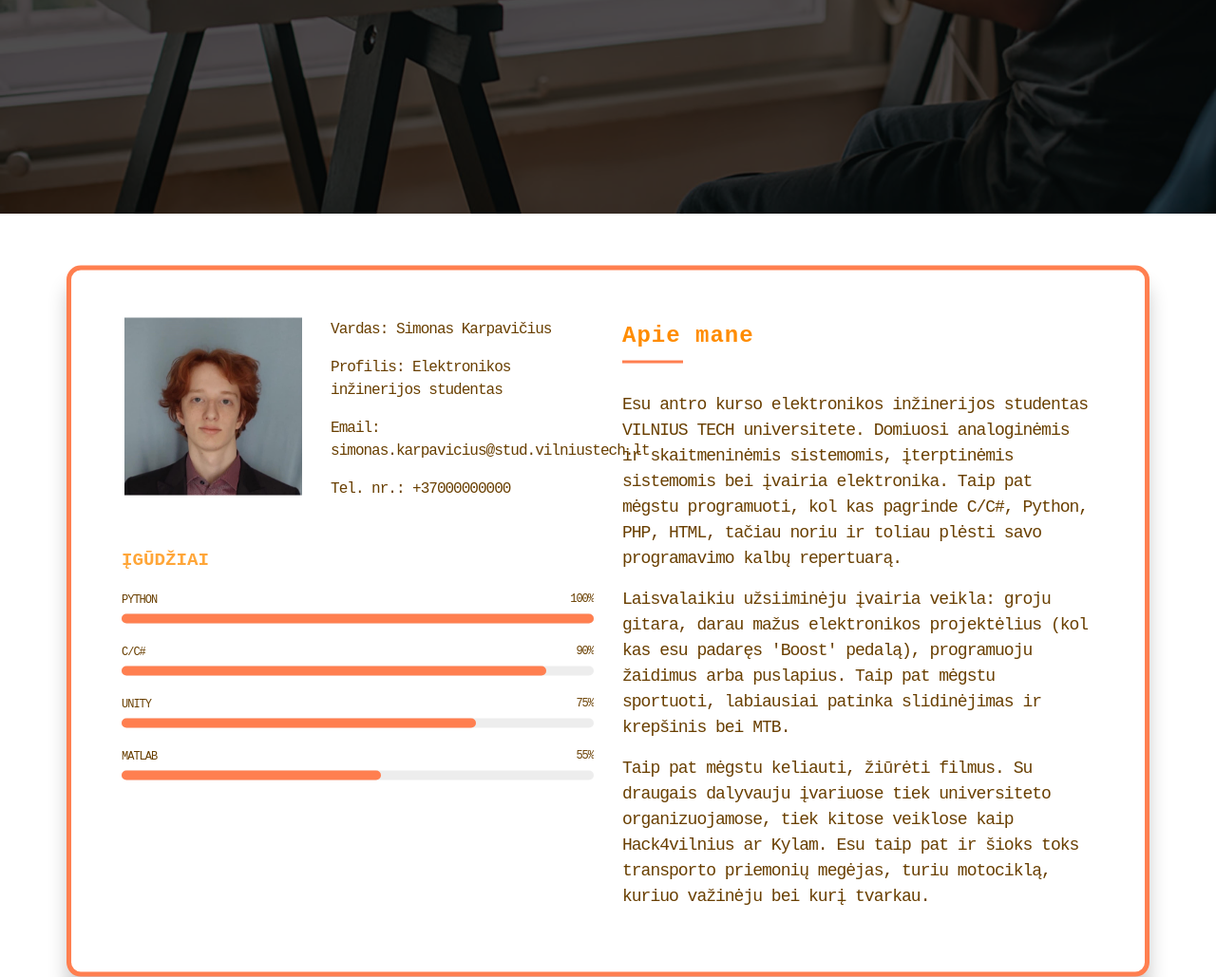
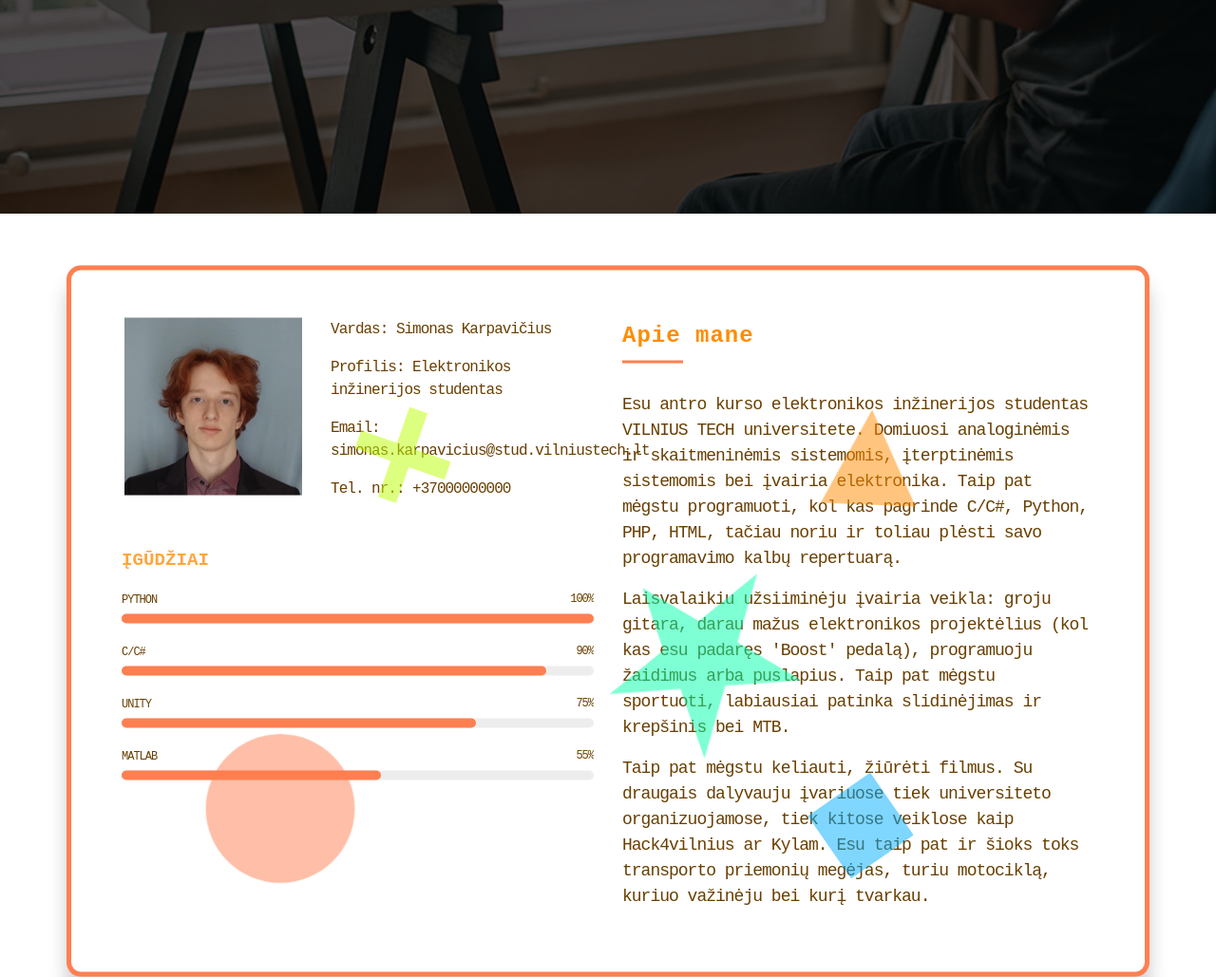
Before and after one commit to simonaskarp/simonaskarp.github.io, a plain HTML site: page index.html in a window 1280 px wide. Shown: the part 576-1605 px from the top of the page at 95% size. Drawn offline with Linux system fonts and the light colour scheme.

Commit message:
papildoma LD10

```diff
--- a/assets/css/custom.css
+++ b/assets/css/custom.css
@@ -283,11 +283,15 @@ ol li::before {
 }
 
 .service-table tr:nth-child(even) {
-    background-color: #f2f2f2;
+    background-color: #dfdddd;
+}
+
+.service-table tr:nth-child(odd) {
+    background-color: #ffffff;
 }
 
 .service-table tr:hover:not(:first-child) {
-    background-color: #ddd;
+    background-color: rgb(255, 196, 175);
     cursor: pointer;
 }
 
@@ -333,7 +337,7 @@ section .container,
 
 section .container:hover,
 .section .container:hover {
-    animation-play-state: paused;
+    animation-play-state: paused, running;
 }
 
 .hero .container {
@@ -376,11 +380,205 @@ section .container:hover,
     .resume .resume-item:hover {
         animation: none;
     }
-    section .container,
-    .section .container {
-        animation: none;
-    }
     #preloader-custom {
         animation: none;
     }
+    .about .shape-circle,
+    .about .shape-triangle,
+    .about .shape-square,
+    .about .shape-star,
+    .about .shape-cross {
+        animation: none !important;
+        transform: scale(1) translate(0, 0) rotate(0deg) !important;
+    }
+    section .container,
+    .section .container {
+        animation: none !important;
+    }
 }
+
+.services .container {
+    background: repeating-linear-gradient(45deg, darkorange, darkorange, rgba(255, 127, 80), rgba(80, 255, 217), rgb(0, 174, 255), rgb(0, 174, 255));
+    background-size: 200% 200%;
+    animation: waving 1.5s infinite, gradient-animation 7s infinite linear;
+}
+
+@keyframes gradient-animation {
+    0% { background-position: 0% 0%;}
+    50% { background-position: 100% 0%;}
+    100% { background-position: 0% 0%;}
+}
+
+.about .container {
+    position: relative;
+}
+
+.about .shapes {
+    position: absolute;
+    top: 0;
+    left: 0;
+    height: 100%;
+    width: 100%;
+    overflow: hidden;
+    z-index: 1;
+}
+
+.about .shape {
+    position: absolute;
+    opacity: 0.5;
+}
+
+.about .shape-circle {
+    width: 100px;
+    height: 100px;
+    border-radius: 50%;
+    background-color: coral;
+    top: 70%;
+    left: 15%;
+    --scaling-factor: 2;
+    animation: shape-scaling 5s infinite linear;
+    animation-delay: 0.5s;
+}
+
+.about .shape-triangle {
+    width: 0;
+    height: 0;
+    border-left: 50px solid transparent;
+    border-right: 50px solid transparent;
+    border-bottom: 100px solid darkorange;
+    top: 20%;
+    left: 70%;
+    animation: shape-rocking 4s infinite linear;
+    animation-delay: 1s;
+}
+
+.about .shape-square {
+    width: 80px;
+    height: 80px;
+    background-color: rgb(0, 174, 255);
+    top: 80%;
+    left: 70%;
+    --bounce-height: -150px;
+    animation: shape-bouncing-rotating 6s infinite linear;
+}
+
+.about .shape-star {
+    position: absolute;
+    display: block;
+    top: 50%;
+    left: 50%;
+    width: 0;
+    height: 0;
+    border-right: 100px solid transparent;
+    border-bottom: 70px solid rgb(0, 255, 170);
+    border-left: 100px solid transparent;
+    transform: rotate(35deg);
+    animation: shape-scaling-rotating 7s infinite linear;
+    --scaling-factor: 1.5;
+}
+
+.about .shape-star::before {
+    position: absolute;
+    border-bottom: 80px solid rgb(0, 255, 170);
+    border-left: 30px solid transparent;
+    border-right: 30px solid transparent;
+    height: 0;
+    width: 0;
+    top: -45px;
+    left: -65px;
+    display: block;
+    content: '';
+    transform: rotate(-35deg);
+}
+
+.about .shape-star::after {
+    position: absolute;
+    display: block;
+    top: 3px;
+    left: -105px;
+    width: 0;
+    height: 0;
+    border-right: 100px solid transparent;
+    border-bottom: 70px solid rgb(0, 255, 170);
+    border-left: 100px solid transparent;
+    content: '';
+    transform: rotate(-70deg);
+}
+
+.about .shape-cross {
+    background: rgb(187, 255, 0);
+    height: 100px;
+    width: 20px;
+    position: absolute;
+    top: 25%;
+    left: 30%;
+    animation: shape-bouncing-rotating 5.5s infinite linear;
+    --bounce-height: -100px;
+    animation-delay: -3s;
+}
+
+.about .shape-cross::after {
+    background: rgb(187, 255, 0);
+    content: '';
+    height: 20px;
+    width: 100px;
+    position: absolute;
+    top: 40px;
+    left: -40px;
+}
+
+@keyframes shape-scaling {
+    0%, 100% {
+        transform: scale(1);
+    }
+    50% {
+        transform: scale(var(--scaling-factor));
+    }
+}
+
+@keyframes shape-rocking {
+    0% {
+        transform: rotate(0deg);
+    }
+    25% {
+        transform: rotate(30deg);
+    }
+    75% {
+        transform: rotate(-30deg);
+    }
+    100% {
+        transform: rotate(0deg);
+    }
+}
+
+@keyframes shape-bouncing-rotating {
+    0% {
+        transform: translateY(0px) rotate(0deg);
+    }
+    50% {
+        transform: translateY(var(--bounce-height)) rotate(180deg);
+    }
+    100% {
+        transform: translateY(0px) rotate(360deg);
+    }
+}
+
+@keyframes shape-scaling-rotating {
+    0% {
+        transform: scale(1) rotate(0deg);
+    }
+    50% {
+        transform: scale(var(--scaling-factor)) rotate(180deg);
+    }
+    100% {
+        transform: scale(1) rotate(360deg);
+    }
+}
+
+.about .container:hover .shape-circle,
+.about .container:hover .shape-triangle,
+.about .container:hover .shape-square,
+.about .container:hover .shape-star,
+.about .container:hover .shape-cross {
+    animation-play-state: paused;
+}
--- a/index.html
+++ b/index.html
@@ -153,6 +153,15 @@
               </p>
             </div>
           </div>
+
+        </div>
+
+        <div class="shapes">
+          <div class="shape shape-circle"></div>
+          <div class="shape shape-triangle"></div>
+          <div class="shape shape-square"></div>
+          <div class="shape shape-star"></div>
+          <div class="shape shape-cross"></div>
         </div>
 
       </div>
```
